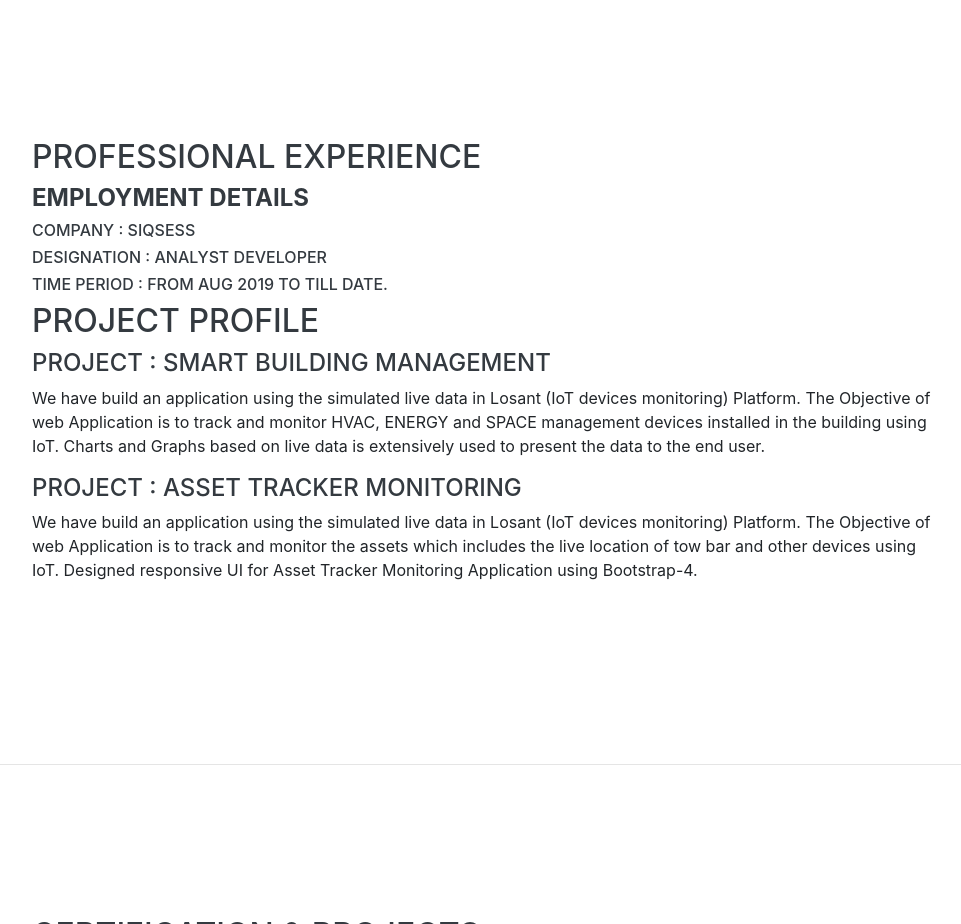
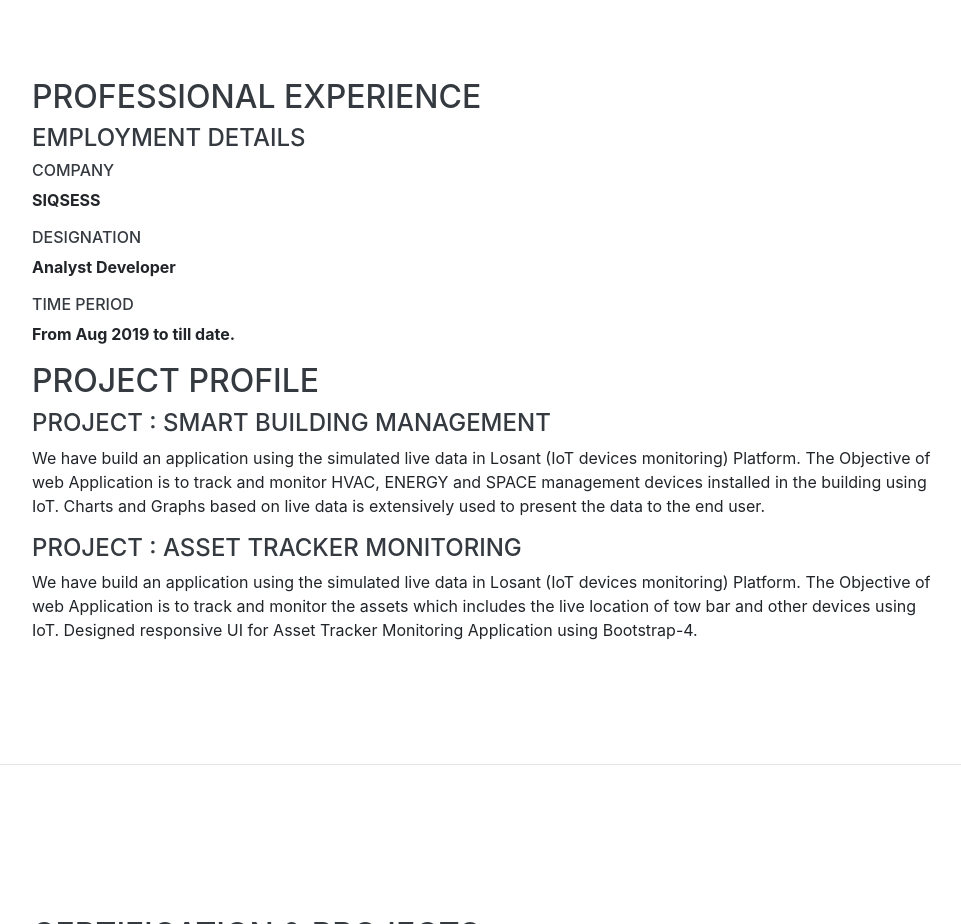
Before and after one commit to sreeramsam/sreeramsam.github.io, a website with bundled scripts: page index.html in a window 1280 px wide. Shown: the part 3240-4164 px from the top of the page, without its empty margins (288-1249 px from the left). Built offline with nearby package versions, Linux system fonts and the light colour scheme; a web font is replaced by a local one.

Commit message:
Update index.html

```diff
--- a/index.html
+++ b/index.html
@@ -308,10 +308,10 @@
       <div class="w-100">
         <h2 class="mb-2">Professional Experience</h2>
         <div>
-          <h4 class="mb-2 font-weight-bold">Employment Details</h4>
-          <h6 class="mb-2">Company : SIQSESS </h6>
-          <h6 class="mb-2">Designation : Analyst Developer</h6>
-          <h6 class="mb-2">Time period : From Aug 2019 to till date.</h6>
+          <h4 class="mb-2">Employment Details</h4>
+          <h6 class="mb-2">Company</h6><p class="font-weight-bold">SIQSESS</p>
+          <h6 class="mb-2">Designation</h6><p class="font-weight-bold">Analyst Developer</p>
+          <h6 class="mb-2">Time period</h6><p class="font-weight-bold">From Aug 2019 to till date.</p>
         </div>
         <div class="mb-2">
           <h2 class="mb-2">Project Profile</h2>
```
